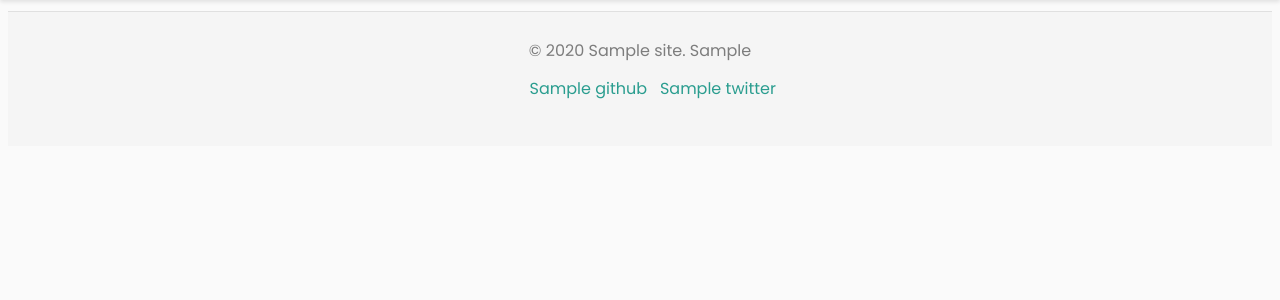
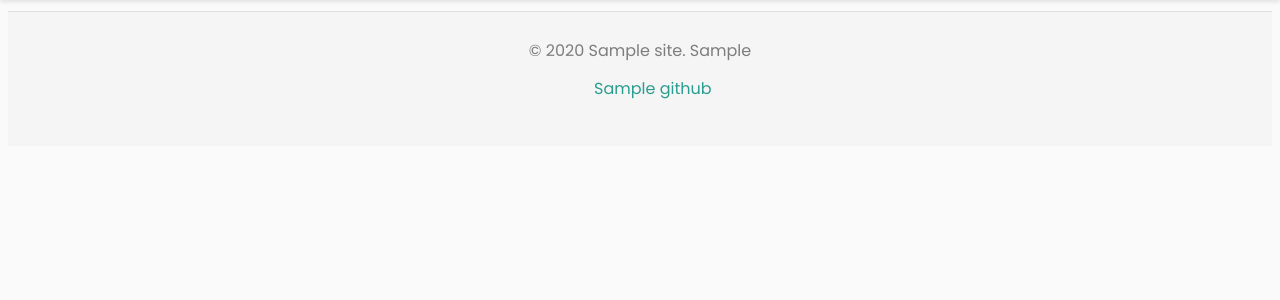
Before and after one commit to camauger/amauger, a Python web app: template src/templates/page.html in a window 1280 px wide. Shown: the part 89-389 px from the top of the page. Run offline with Jinja, Linux system fonts and the light colour scheme; the template is opened without the code that fills it: most values are stand-ins (such as "Sample title", 1, 10 or a date in 2020); style sheets or scripts are compiled from the project's sources.

Commit message:
ajustements mineurs aux articles

```diff
--- a/src/styles/pages/_about-page.scss
+++ b/src/styles/pages/_about-page.scss
@@ -15,7 +15,6 @@ article.about {
     margin-bottom: var(--spacing-4);
   }
 
-
   p {
     font-size: 1.2rem;
     line-height: 1.6;
@@ -24,14 +23,11 @@ article.about {
   }
 }
 
-
-
 .passions,
 .expertise,
 .games,
 .impact,
 .contact {
-
   h2 {
     font-size: 2rem;
     color: var(--color-primary-dark);
--- a/src/styles/pages/_home.scss
+++ b/src/styles/pages/_home.scss
@@ -48,7 +48,7 @@
   }
 
   .card-title {
-    font-size: var(--text-xl);
+    font-size: var(--text-lg);
     margin-bottom: var(--spacing-2);
 
     a {
--- a/src/styles/posts/_post.scss
+++ b/src/styles/posts/_post.scss
@@ -67,7 +67,8 @@
 
     pre,
     h2,
-    h3 {
+    h3,
+    h4 {
       max-width: var(--post-width);
       margin-inline: auto;
     }
--- a/src/templates/components/footer.html
+++ b/src/templates/components/footer.html
@@ -18,18 +18,6 @@
           </a>
         </li>
         {% endif %}
-        <!-- Twitter Link -->
-        {% if site.social_media.twitter %}
-        <li>
-          <a
-            href="{{ site.social_media.twitter.url }}"
-            aria-label="{{ site.social_media.twitter.name }}"
-            class="social-link"
-          >
-            {{ site.social_media.twitter.name }}
-          </a>
-        </li>
-        {% endif %}
       </ul>
     </nav>
     {% endif %}
```
Also changed, not shown: src/locales/fr/blog/personas-web.md (+1 -1 lines), src/templates/components/recent-posts.html (+8 -4 lines).
